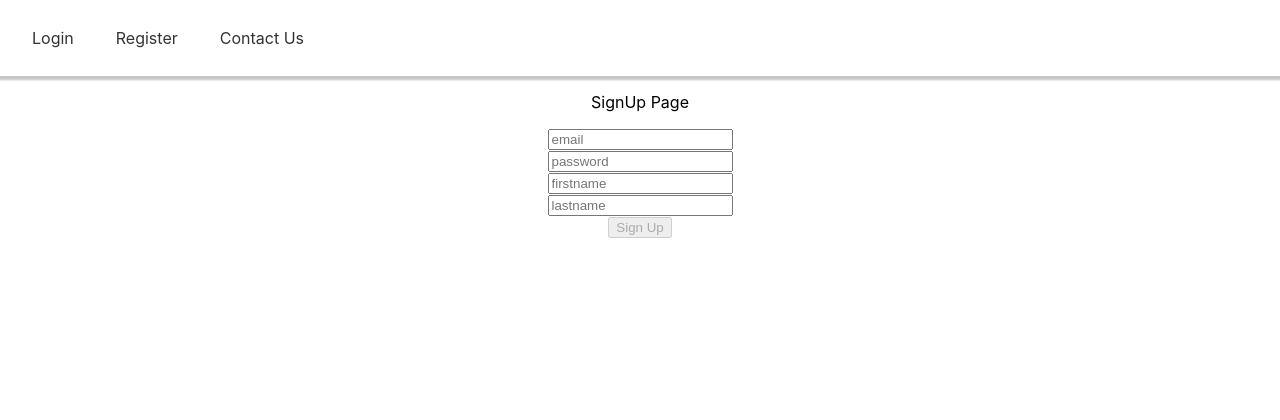
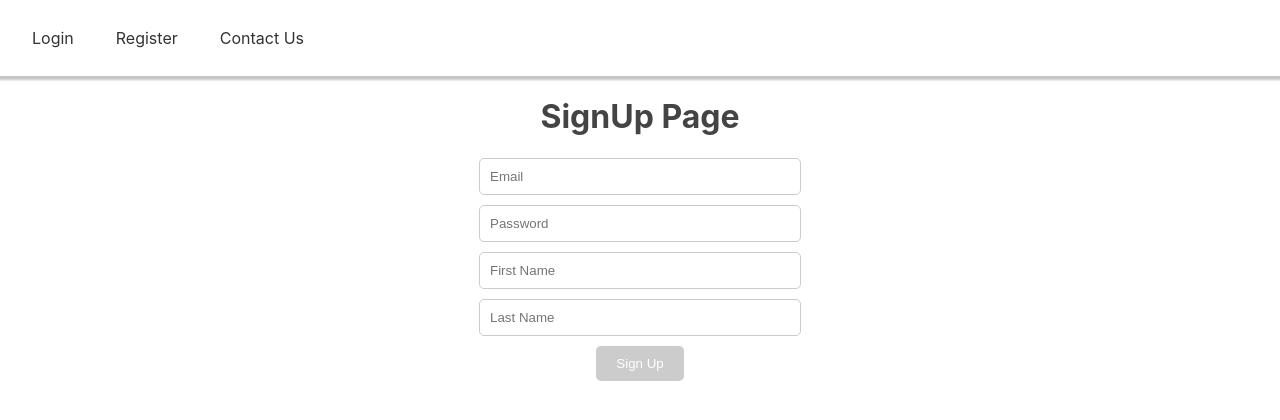
Before and after one commit to The-Forum-Project/forum-frontend, a React (Create React App) app: page /users/register in a window 1280 px wide. Shown: the top 420 px of the page. Built offline with nearby package versions, Linux system fonts and the light colour scheme; the HTML template or start-up script is replaced by a standard one.

Commit message:
make login and signup form prettier

```diff
--- a/src/pages/LoginPage.jsx
+++ b/src/pages/LoginPage.jsx
@@ -71,26 +71,44 @@ export default function LoginPage() {
 
     return (
         <div>
-            <p>LoginPage</p>
-            <form onSubmit={handleSubmit}>
-                <div>
+            <h1 style={{ textAlign: "center", color: "#444" }}>Login Page</h1>
+            <form onSubmit={handleSubmit} style={{ display: "flex", flexDirection: "column", alignItems: "center" }}>
+                <div style={{ marginBottom: "10px" }}>
                     <input
-                    type="text"
-                    value={state.inputs.username}
-                    onChange={handleChange("username")}
-                    placeholder="username"
-                ></input>
+                        type="text"
+                        value={state.inputs.username}
+                        onChange={handleChange("username")}
+                        placeholder="Username"
+                        style={{ padding: "10px", borderRadius: "5px", border: "1px solid #ccc", width: "300px" }}
+                    />
+                </div>
+                <div style={{ marginBottom: "10px" }}>
+                    <input
+                        type="password"
+                        value={state.inputs.password}
+                        onChange={handleChange("password")}
+                        placeholder="Password"
+                        style={{ padding: "10px", borderRadius: "5px", border: "1px solid #ccc", width: "300px" }}
+                    />
                 </div>
                 <div>
-                    <input
-                    type="text"
-                    value={state.inputs.password}
-                    onChange={handleChange("password")}
-                    placeholder="password"
-                ></input>
+                    <button
+                        type="submit"
+                        disabled={isFormEmpty}
+                        style={{
+                            padding: "10px 20px",
+                            backgroundColor: isFormEmpty ? "#ccc" : "#007BFF",
+                            color: "white",
+                            border: "none",
+                            borderRadius: "5px",
+                            cursor: isFormEmpty ? "default" : "pointer",
+                        }}
+                    >
+                        Log In
+                    </button>
                 </div>
-                <div><button type="submit" disabled={isFormEmpty}>Log In</button></div>
             </form>
+
         </div>
     );
 }
--- a/src/pages/RegisterPage.jsx
+++ b/src/pages/RegisterPage.jsx
@@ -57,42 +57,62 @@ export default function RegisterPage() {
     const isFormEmpty = !state.inputs.username || !state.inputs.password || !state.inputs.firstname || !state.inputs.lastname;
     return (
         <div>
-            <p>SignUp Page</p>
-            <form onSubmit={handleSubmit}>
-                <div>
+            <h1 style={{ textAlign: "center", color: "#444" }}>SignUp Page</h1>
+            <form onSubmit={handleSubmit} style={{ display: "flex", flexDirection: "column", alignItems: "center" }}>
+                <div style={{ marginBottom: "10px" }}>
                     <input
                         type="text"
                         value={state.inputs.username}
                         onChange={handleChange("username")}
-                        placeholder="email"
-                    ></input>
+                        placeholder="Email"
+                        style={{ padding: "10px", borderRadius: "5px", border: "1px solid #ccc", width: "300px" }}
+                    />
                 </div>
-                <div>
+                <div style={{ marginBottom: "10px" }}>
                     <input
-                        type="text"
+                        type="password"
                         value={state.inputs.password}
                         onChange={handleChange("password")}
-                        placeholder="password"
-                    ></input>
+                        placeholder="Password"
+                        style={{ padding: "10px", borderRadius: "5px", border: "1px solid #ccc", width: "300px" }}
+                    />
                 </div>
-                <div>
+                <div style={{ marginBottom: "10px" }}>
                     <input
                         type="text"
                         value={state.inputs.firstname}
                         onChange={handleChange("firstname")}
-                        placeholder="firstname"
-                    ></input>
+                        placeholder="First Name"
+                        style={{ padding: "10px", borderRadius: "5px", border: "1px solid #ccc", width: "300px" }}
+                    />
                 </div>
-                <div>
+                <div style={{ marginBottom: "10px" }}>
                     <input
                         type="text"
                         value={state.inputs.lastname}
                         onChange={handleChange("lastname")}
-                        placeholder="lastname"
-                    ></input>
+                        placeholder="Last Name"
+                        style={{ padding: "10px", borderRadius: "5px", border: "1px solid #ccc", width: "300px" }}
+                    />
                 </div>
-                <div><button type="submit" disabled={isFormEmpty}>Sign Up</button></div>
+                <div>
+                    <button
+                        type="submit"
+                        disabled={isFormEmpty}
+                        style={{
+                            padding: "10px 20px",
+                            backgroundColor: isFormEmpty ? "#ccc" : "#007BFF", // Set background color based on the form state
+                            color: "white",
+                            border: "none",
+                            borderRadius: "5px",
+                            cursor: isFormEmpty ? "default" : "pointer", // Set cursor based on the form state
+                        }}
+                    >
+                        Sign Up
+                    </button>
+                </div>
             </form>
+
         </div>
     );
 }
```
